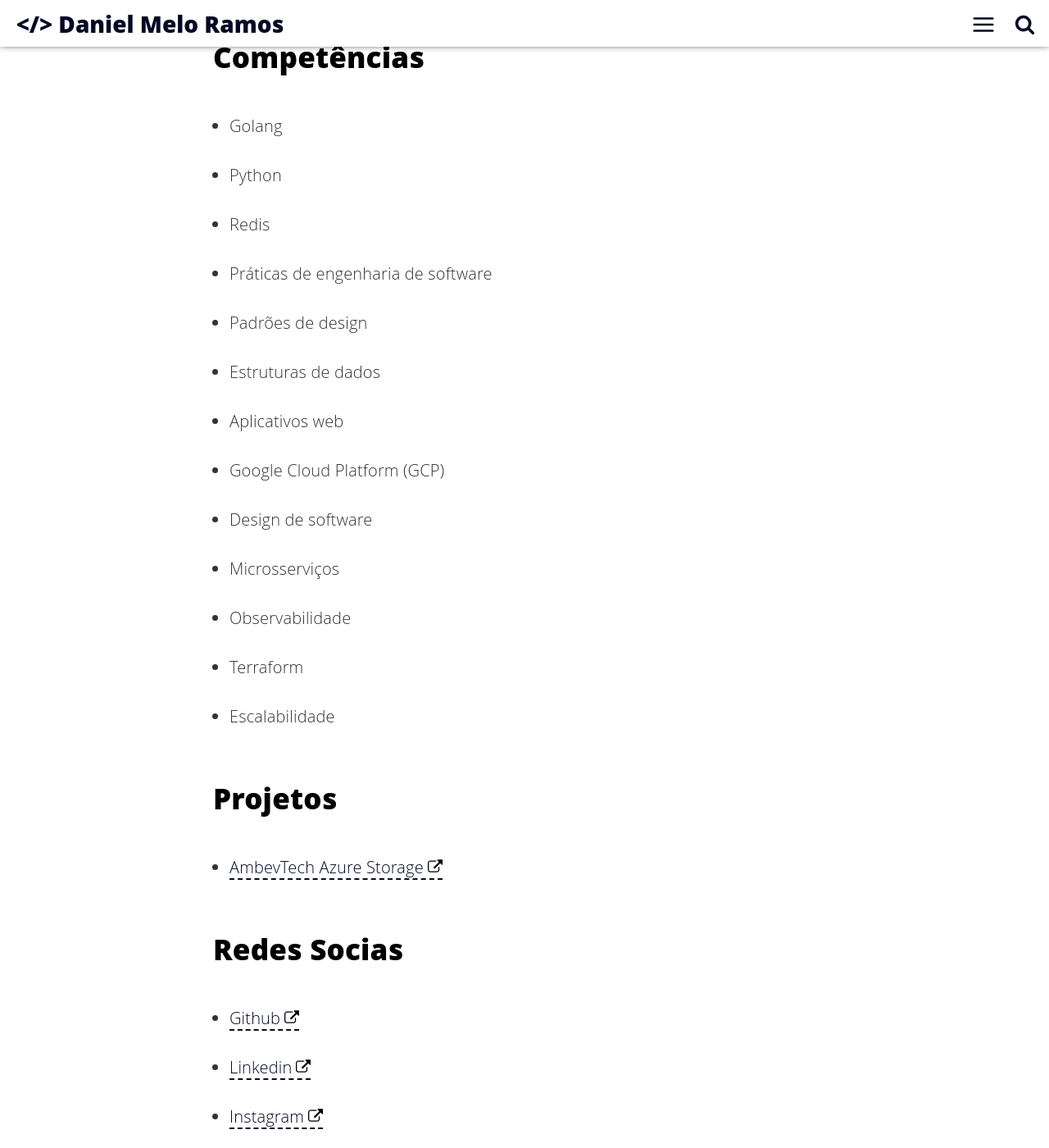
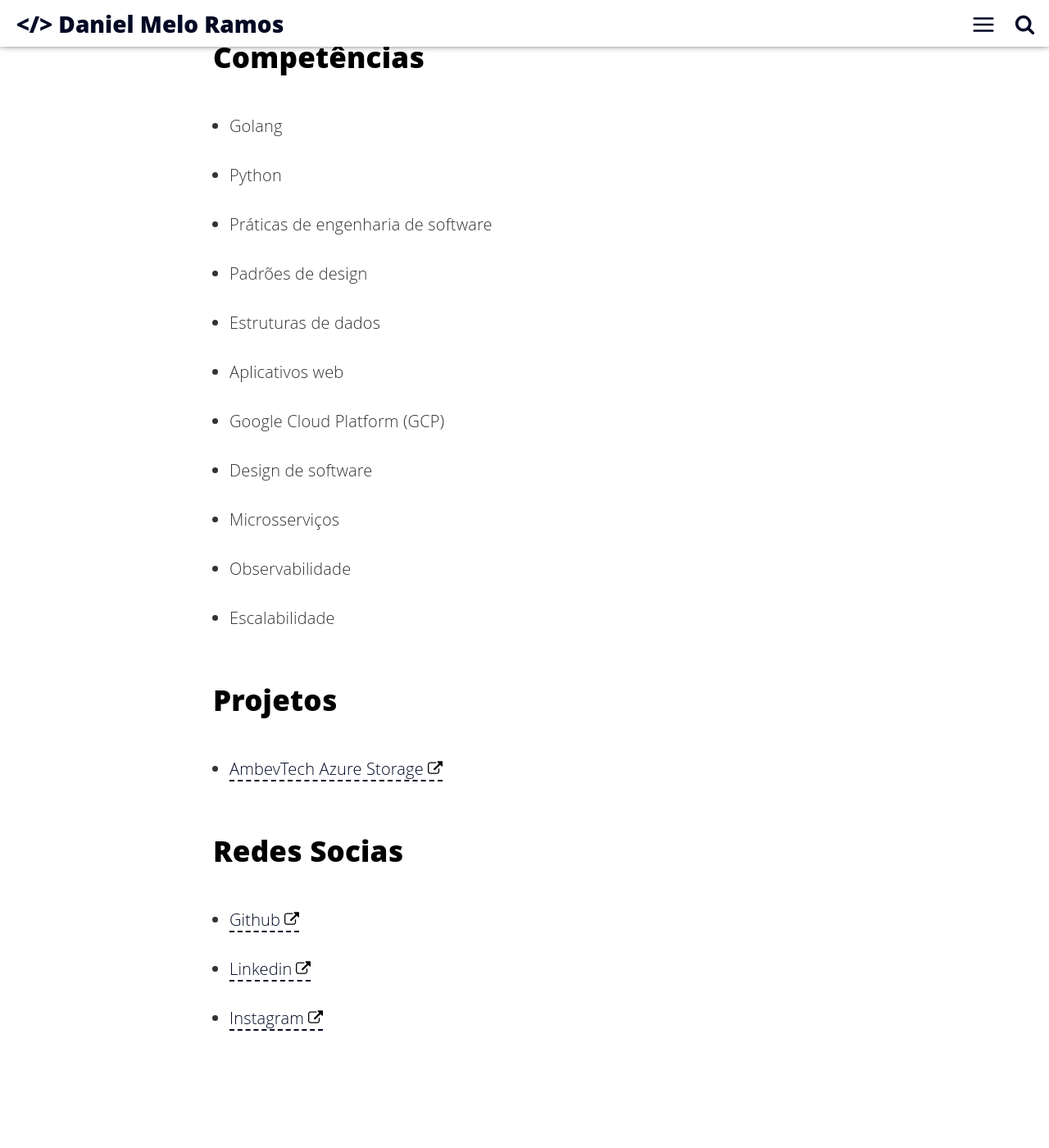
Before and after one commit to danielmeloramos/danielmeloramos.github.io, a Jekyll site: the page built from about.html, in a window 1280 px wide and 1400 px high, scrolled down 1650 px. Shown: the whole window at 82% size. Built offline with Jekyll 4.4.1, drawn with Linux system fonts in a browser that asks for light colours.

Commit message:
fix: skill list.

```diff
--- a/about.html
+++ b/about.html
@@ -29,7 +29,6 @@ além de promover a cultura de clean code e desenvolvimento orientado a testes.<
 <ul class="skill-list">
     <li>Golang</li>
     <li>Python</li>
-    <li>Redis</li>
     <li>Práticas de engenharia de software</li>
     <li>Padrões de design</li>
     <li>Estruturas de dados</li>
@@ -38,7 +37,6 @@ além de promover a cultura de clean code e desenvolvimento orientado a testes.<
     <li>Design de software</li>
     <li>Microsserviços</li>
     <li>Observabilidade</li>
-    <li>Terraform</li>
     <li>Escalabilidade</li>
 </ul>
 
```
